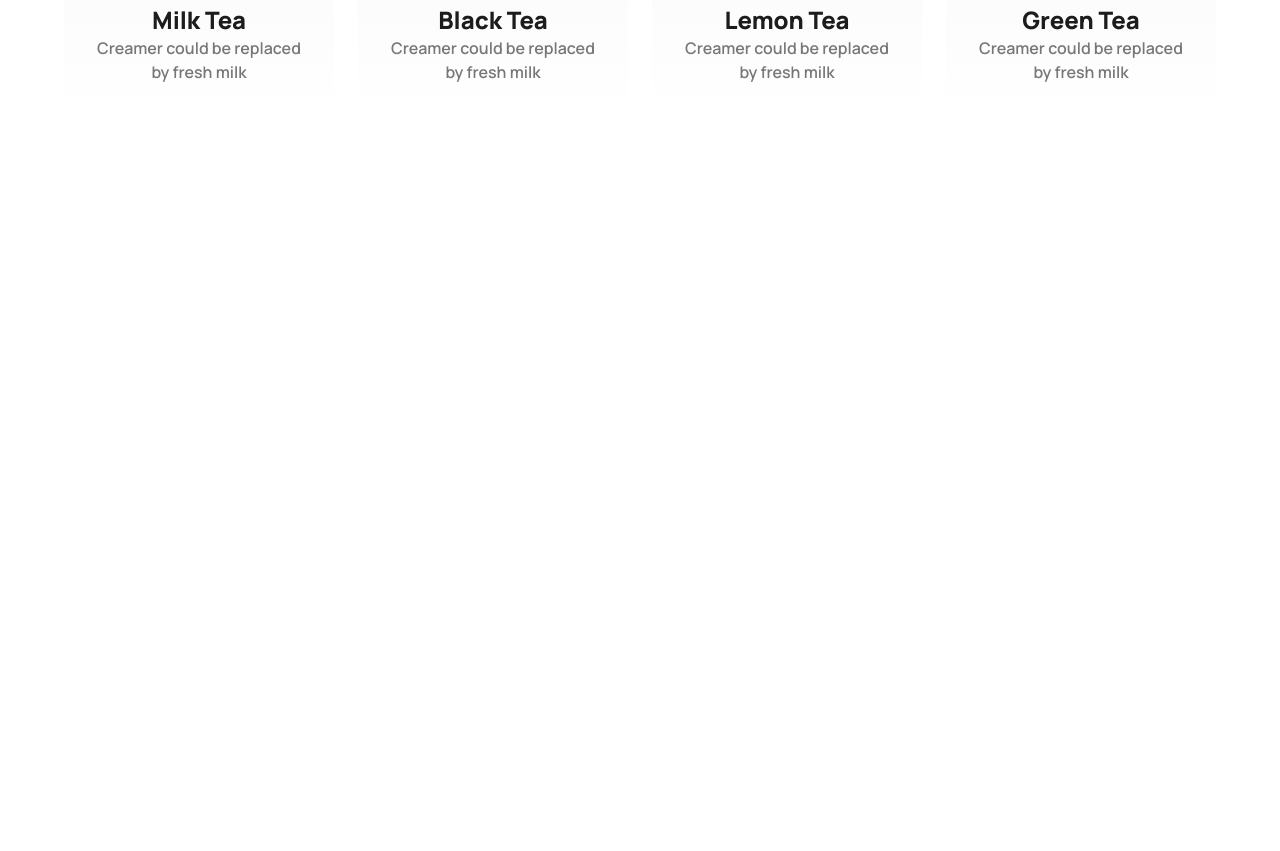
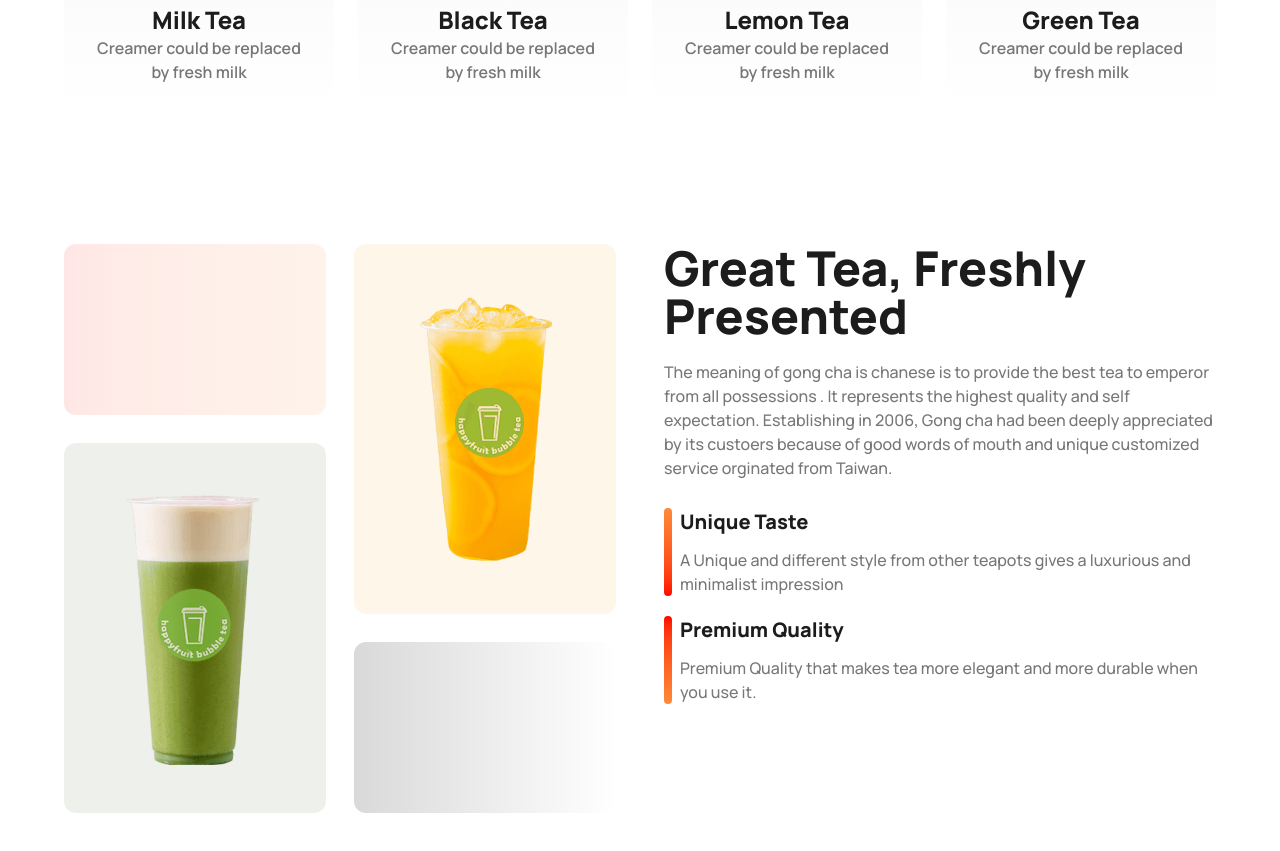
Before and after one commit to md-zeon/tea-house, a plain HTML site: page index.html in a window 1280 px wide. Shown: the part 1202-2053 px from the top of the page. Before the commit the page ends 1502 px from the top, so only its background shows below. Drawn offline with nearby package versions, Linux system fonts and the light colour scheme.

Commit message:
Presentation Section Complete

```diff
--- a/index.html
+++ b/index.html
@@ -161,7 +161,40 @@
             <!-- Features Section End -->
 
             <!-- Presentation Section Start -->
-
+            <section class="grid grid-cols-1 lg:grid-cols-2 gap-12">
+                <!-- Presentation Image -->
+                <div class="grid grid-cols-2 grid-rows-3 gap-7">
+                    <div class="rounded-xl bg-gradient-to-r from-primary to-secondary opacity-10"></div>
+                    <div class="flex items-center justify-center px-8 py-12 row-span-2 bg-[#e6a52319] rounded-xl">
+                        <img src="images/fresh-1.png" alt="">
+                    </div>
+                    <div class="flex items-center justify-center px-8 py-12 row-span-2 bg-[#57763919] rounded-xl">
+                        <img src="images/fresh-2.png" alt="">
+                    </div>
+                    <div class="rounded-xl bg-gradient-to-r from-[#D9D9D9] to-white/0"></div>
+                </div>
+                <!-- Presentation Content -->
+                <div class="">
+                    <h2 class="section-title">Great Tea, Freshly Presented</h2>
+                    <p class="section-description">
+                        The meaning of gong cha is chanese is to provide the best tea to emperor from all possessions . It represents the highest quality and self expectation. Establishing in 2006, Gong cha had been deeply appreciated by its custoers  because of good words of mouth and unique customized service orginated from Taiwan.
+                    </p>
+                    <div class="mt-7 space-y-5">
+                        <div class="space-y-3 hover:border-r-4 rounded-2xl hover:border-r-primary relative pl-4 before:content-[''] before:absolute before:top-0 before:left-0 before:h-full before:rounded before:w-2 before:bg-gradient-to-t hover:before:bg-gradient-to-b before:from-primary before:to-secondary">
+                            <h4 class="text-title font-extrabold text-xl">Unique Taste</h4>
+                            <p class="text-desc font-medium">
+                                A Unique and different style from other teapots gives a luxurious and minimalist impression
+                            </p>
+                        </div>
+                        <div class="space-y-3 hover:border-r-4 rounded-2xl hover:border-r-primary relative pl-4 before:content-[''] before:absolute before:top-0 before:left-0 before:h-full before:rounded before:w-2 before:bg-gradient-to-b hover:before:bg-gradient-to-t before:from-primary before:to-secondary">
+                            <h4 class="text-title font-extrabold text-xl">Premium Quality</h4>
+                            <p class="text-desc font-medium">
+                                Premium Quality that makes tea more elegant and more durable when you use it.
+                            </p>
+                        </div>
+                    </div>
+                </div>
+            </section>
             <!-- Presentation Section End -->
 
             <!-- Clients Section Start -->
```
